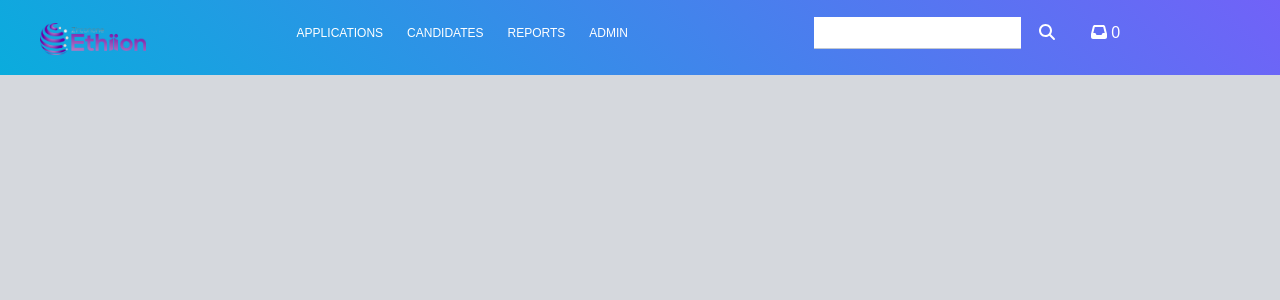
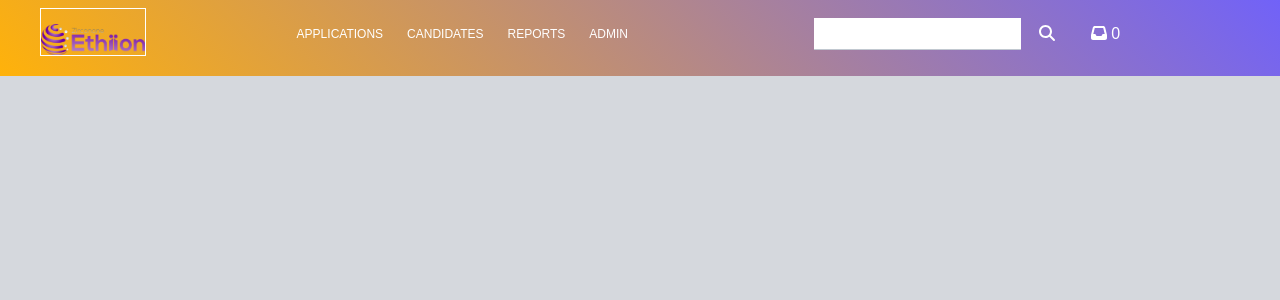
Before and after one commit to malik-zee-code/Ethiion, a React (Create React App) app: page / in a window 1280 px wide. Shown: the top 300 px of the page. Built offline with nearby package versions, Linux system fonts and the light colour scheme.

Commit message:
Changed nav color

```diff
--- a/src/Components/Navbar/Navbar.module.css
+++ b/src/Components/Navbar/Navbar.module.css
@@ -2,7 +2,7 @@
   /* background: linear-gradient(45deg, #2155CD, #6b0e89);
   background: linear-gradient(45deg, #e27ff1, #8678ff); */
 
-  background: linear-gradient(45deg, #0aacdd, #7162f8);
+  background: linear-gradient(45deg, #ffb20a, #7162f8);
   /* background: linear-gradient(45deg, #ffffff, #b7eeec); */
 
   padding-bottom: 0px;
@@ -35,6 +35,7 @@
   width: 50%;
   /* height: 1%; */
   padding-top: 15px;
+  border: 1px solid white;
 }
 .link_logo {
   text-decoration: none;
```
